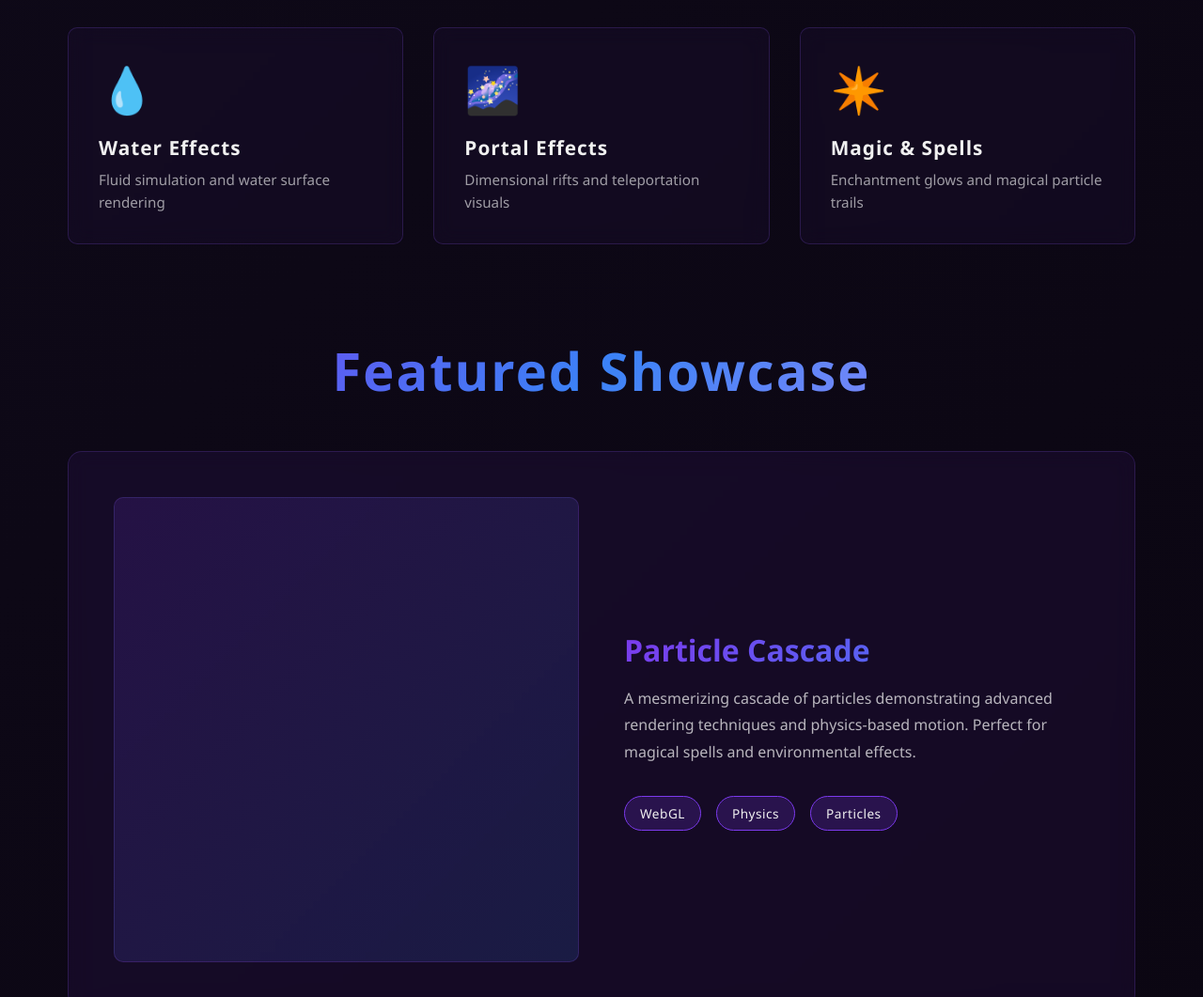
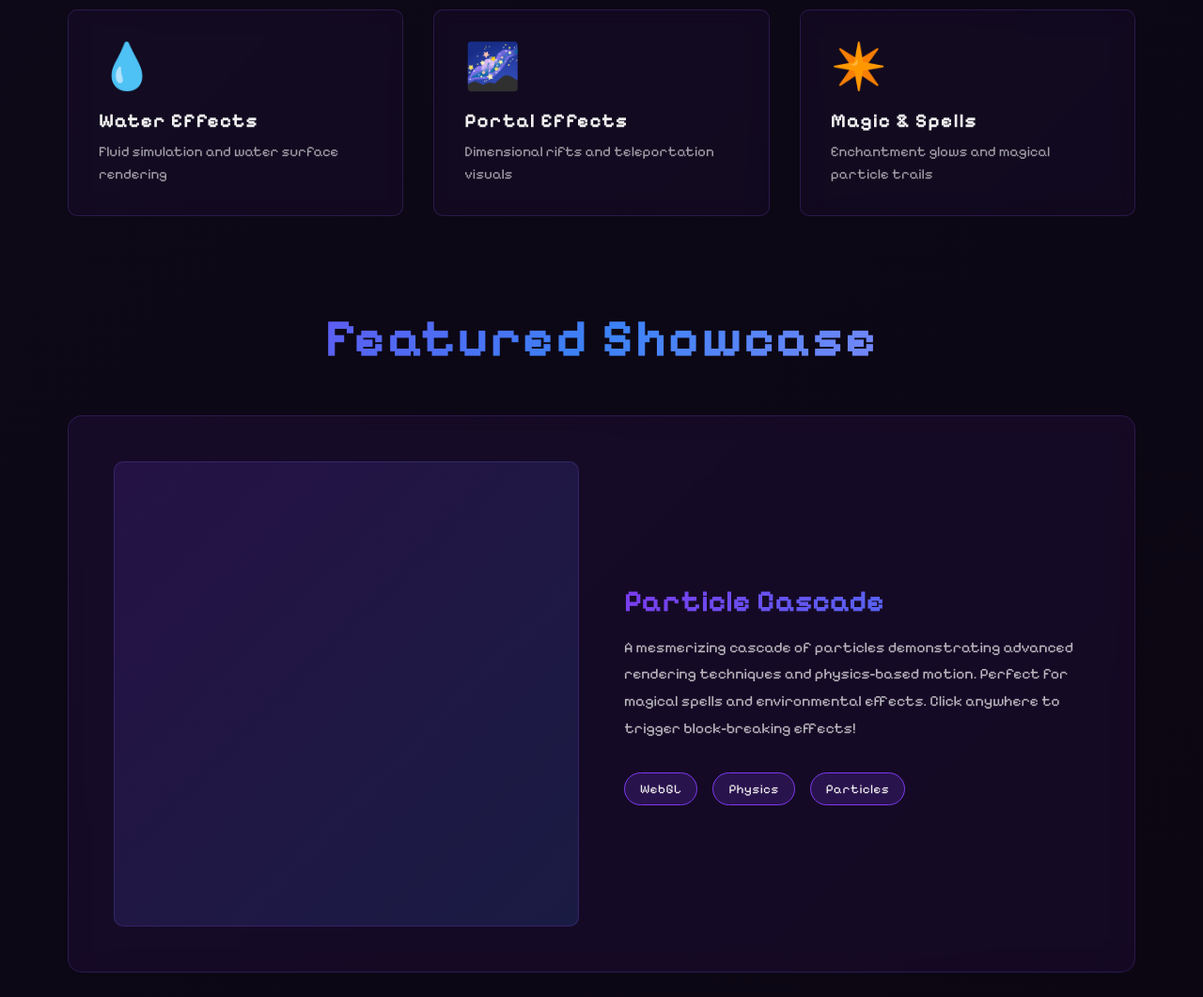
Before and after one commit to EGOPLAYZz/minecraft-vfx-site, a plain HTML site: page index.html in a window 1280 px wide. Shown: the part 1255-2316 px from the top of the page at 94% size. Drawn offline with Linux system fonts and the light colour scheme.

Commit message:
Update HTML with Pixelify Sans Minecraft font

```diff
--- a/index.html
+++ b/index.html
@@ -4,7 +4,15 @@
     <meta charset="UTF-8">
     <meta name="viewport" content="width=device-width, initial-scale=1.0">
     <title>Minecraft VFX - Visual Effects Showcase</title>
+    <link rel="preconnect" href="https://fonts.googleapis.com">
+    <link rel="preconnect" href="https://fonts.gstatic.com" crossorigin>
+    <link href="https://fonts.googleapis.com/css2?family=Pixelify+Sans:wght@400;700&display=swap" rel="stylesheet">
     <link rel="stylesheet" href="styles.css">
+    <style>
+        body, h1, h2, h3, button, input, textarea {
+            font-family: 'Pixelify Sans', 'Segoe UI', sans-serif;
+        }
+    </style>
 </head>
 <body>
     <div class="cursor-glow"></div>
@@ -101,7 +109,7 @@
                 </div>
                 <div class="showcase-info">
                     <h3>Particle Cascade</h3>
-                    <p>A mesmerizing cascade of particles demonstrating advanced rendering techniques and physics-based motion. Perfect for magical spells and environmental effects.</p>
+                    <p>A mesmerizing cascade of particles demonstrating advanced rendering techniques and physics-based motion. Perfect for magical spells and environmental effects. Click anywhere to trigger block-breaking effects!</p>
                     <div class="tech-tags">
                         <span class="tag">WebGL</span>
                         <span class="tag">Physics</span>
```
